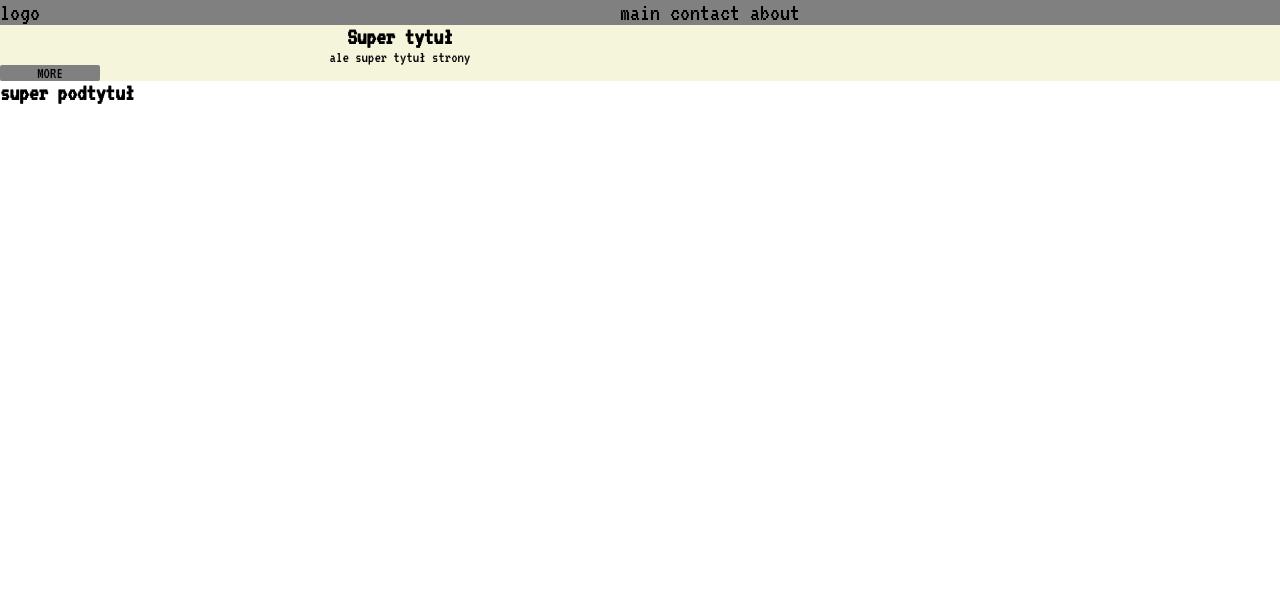
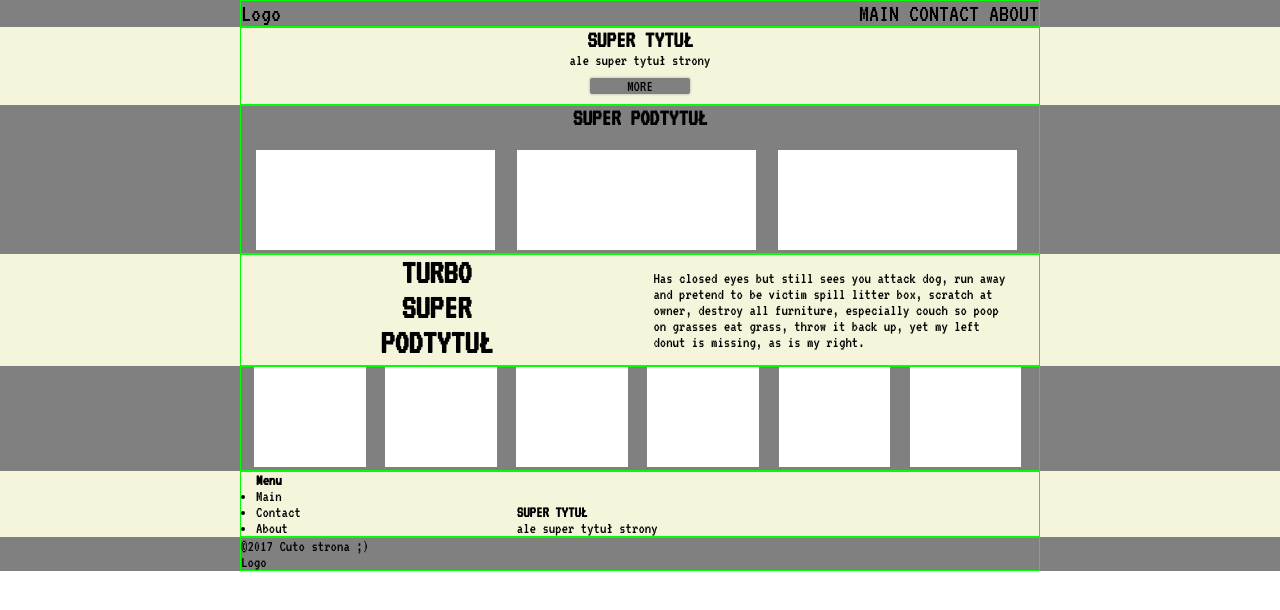
Before and after one commit to mezcalovy/simple-layout, a plain HTML site: page index.html in a window 1280 px wide. Drawn offline with Linux system fonts and the light colour scheme.

Commit message:
add footer

```diff
--- a/css/style.css
+++ b/css/style.css
@@ -1,7 +1,8 @@
+/* This stylesheet generated by Transfonter (https://transfonter.org) on May 11, 2017 12:41 PM */
 @font-face {
 	font-family: 'VT323';
 	src: url('../fonts/VT323-Regular.eot');
-	src: local('../fonts/VT323 Regular'), local('VT323-Regular'),
+	src: local('VT323 Regular'), local('VT323-Regular'),
 		url('../fonts/VT323-Regular.eot?#iefix') format('embedded-opentype'),
 		url('../fonts/VT323-Regular.woff2') format('woff2'),
 		url('../fonts/VT323-Regular.woff') format('woff'),
@@ -10,69 +11,107 @@
 	font-weight: normal;
 	font-style: normal;
 }
-
-
-body{
-	font-family:VT323,Arial,sans-serif;
-}
-
 /*reset css*/
 *{
-	margin:0;
-	padding:0;
-	box-sizing:border-box;
+	margin: 0;
+	padding: 0;
+	box-sizing: border-box;
 }
-
-
-/*common styles */
+/*common styles*/
 body{
-	font-family:VT323,Arial,sans-serif;
+  font-family: VT323,Arial,sans-serif;
 }
-
-/*styles for header */
-
-header{
-	width:100%;
-	background-color:grey;
-	font-size:25px;
-	}
-
 .main-width{
 	width: 800px;
-	margin 0 auto;
-	display:block;
+	margin: 0 auto;
+	border: 1px solid #00ff00;
 }
 .main-width::after{
-	clear:both;
-	content:"";
-	display:block;
+	clear: both;
+	content: "";
+	display: block;
 }
-
+/*styles for header*/
+header{
+	width: 100%;
+	background-color: grey;
+	font-size: 25px;
+}
 #header-logo{
-	float:left;
+	float: left;
 }
-
 #header-menu{
-	float:right;
+	float: right;
 }
 #header-menu li{
-	display:inline-block;
+	display: inline-block;
 }
-
+/*styles for slider*/
 .slider{
-	background-color:beige;
-	text-align:center;
+	background-color: beige;
+	text-align: center;
 }
-
-.slider h1{
-	text-align:center;
+.button{
+	background-color: grey;
+	width: 100px;
+	margin: 10px auto;
+	border-radius: 2px;
+	box-shadow: 0px 0px 3px darkgrey;
 }
-
-.button{
-	background-color:grey;
-	width:100px;
-	margin 10px auto;
-	border-radius:2px;
-
-
+.button:hover{
+	box-shadow: none;
 }
+/*styles for sections*/
+.section-header{
+	text-align: center;
+}
+.products {
+	background-color: grey;
+}
+.medium-box{
+	width: 30%;
+	display: inline-block;
+	margin-left: 15px;
+}
+.content-box{
+	background-color: white;
+	height: 100px;
+}
+.section-header h2{
+	padding-bottom: 20px;
+}
+.description{
+	background-color: beige;
+}
+.box{
+	vertical-align: top;
+	display: inline-block;
+	width: 49%;
+	margin: 0 auto;
+}
+.box span{
+	display: block;
+}
+.box h3{
+	text-align: center;
+	font-size: 35px;
+}
+.box p{
+	padding: 15px;
+}
+.small-box{
+	display: inline-block;
+	width: 14%;
+	margin-left: 13px;
+}
+.our-clients{
+	background-color: grey;
+}
+.super-section{
+	background-color: beige;
+}
+/*styles for footer*/
+footer{
+	width: 100%;
+	background-color: grey;
+}
--- a/index.html
+++ b/index.html
@@ -9,45 +9,102 @@
     <header>
       <div class="main-width">
         <div id="header-logo">
-				logo
+          Logo
         </div>
         <div id="header-menu">
           <ul>
-					<li>main</li>
-					<li>contact</li>
-					<li>about</li>
+            <li>MAIN</li>
+            <li>CONTACT</li>
+            <li>ABOUT</li>
           </ul>
-
         </div>
       </div>
     </header>
     <section class="slider">
       <div class="main-width">
-			<h1>Super tytuł</h1>
+        <h1>SUPER TYTUŁ</h1>
         <p>ale super tytuł strony</p>
         <div class="button">MORE</div>
       </div>
-
     </section>
-
     <section class="products">
       <div class="main-width">
         <div class="section-header">
-				<h2>super podtytuł</h2>
+          <h2>SUPER PODTYTUŁ</h2>
+        </div>
+        <div class="medium-box">
+          <div class="content-box"></div>
+        </div>
+        <div class="medium-box">
+          <div class="content-box"></div>
+        </div>
+        <div class="medium-box">
+          <div class="content-box"></div>
+        </div>
+      </div>
+    </section>
+    <section class="description">
+      <div class="main-width">
+        <div class="box">
+            <h3><span>TURBO</span> <span>SUPER</span> <span>PODTYTUŁ</span></h3>
         </div>
         <div class="box">
+          <p>Has closed eyes but still sees you attack dog, run away and pretend to be victim spill litter box, scratch at owner, destroy all furniture, especially couch so poop on grasses eat grass, throw it back up, yet my left donut is missing, as is my right. </p>
+        </div>
+      </div>
+    </section>
+    <section class="our-clients">
+      <div class="main-width">
+        <div class="small-box">
           <div class="content-box"></div>
         </div>
-			<div class="box">
+        <div class="small-box">
           <div class="content-box"></div>
         </div>
-			<div class="box">
+        <div class="small-box">
           <div class="content-box"></div>
         </div>
-
+        <div class="small-box">
+          <div class="content-box"></div>
         </div>
-
+        <div class="small-box">
+          <div class="content-box"></div>
+        </div>
+        <div class="small-box">
+          <div class="content-box"></div>
+        </div>
+      </div>
     </section>
-
+    <section class="super-section">
+      <div class="main-width">
+        <div class="medium-box">
+          <h4>Menu</h4>
+          <ul>
+            <li>Main</li>
+            <li>Contact</li>
+            <li>About</li>
+          </ul>
+        </div>
+        <div class="medium-box">
+          <h4>SUPER TYTUŁ</h4>
+          <p>ale super tytuł strony</p>
+        </div>
+        <div class="medium-box">
+          <div class="twitter"></div>
+          <div class="facebook"></div>
+          <div class="instagram"></div>
+        </div>
+      </div>
+    </section>
+    <footer>
+      <div class="main-width">
+        <div id="copyright">
+          &copy;2017 Cuto strona ;)
+        </div>
+        <div id="footer-logo">
+          Logo
+        </div>
+      </div>
+    </footer>
 </body>
 </html>
```
Lines whose indentation alone changed are shown as unchanged.
